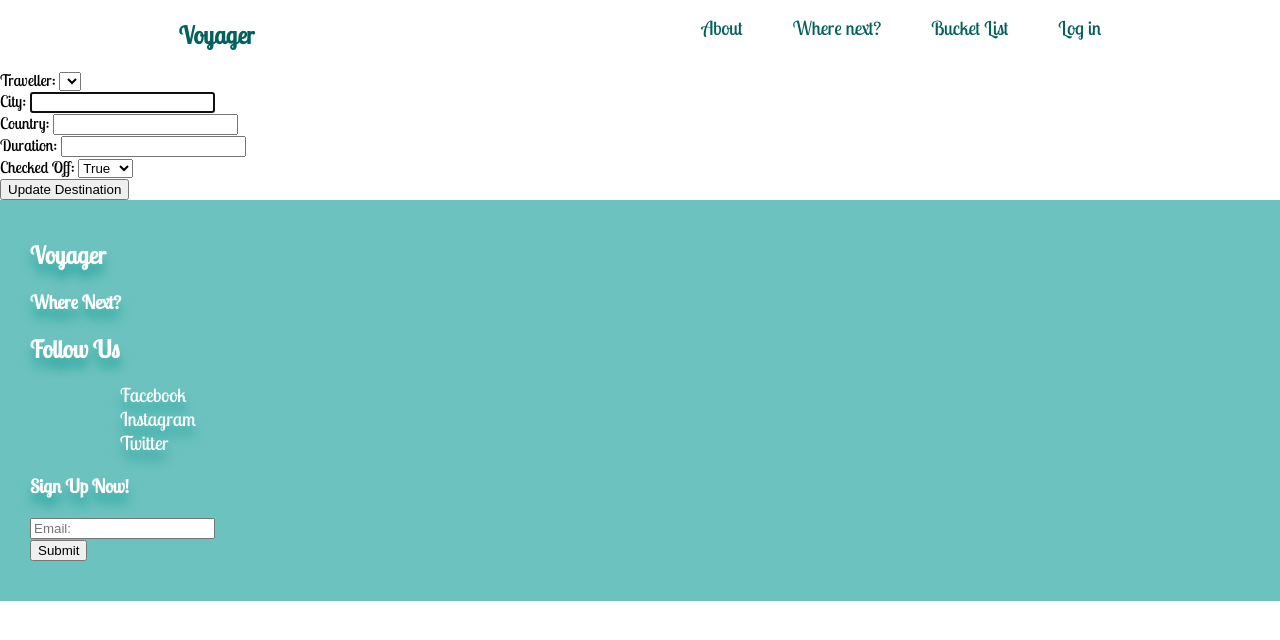
After one commit to lewissykes95/travel_app_project, a Flask app: template templates/destinations/edit.html in a window 1280 px wide. The commit adds this page. Shown: the top 640 px of the page. Run offline with Flask 2, Linux system fonts and the light colour scheme; the template is opened without the code that fills it, so the values that code supplies are empty.

Commit message:
created edit function in controller

```diff
--- a/app.py
+++ b/app.py
@@ -8,7 +8,7 @@ app = Flask(__name__)
 app.register_blueprint(destinations_blueprint)
 app.register_blueprint(travellers_blueprint)
 
-@app.route('/')
+@app.route('/Voyager')
 def home():
     return render_template('index.html')
 
--- a/controllers/traveller_controller.py
+++ b/controllers/traveller_controller.py
@@ -14,6 +14,9 @@ def login():
 def about():
     return render_template("about.html")
 
+
+
+
 # @travellers_blueprint.route("/bucket-list", methods=['GET'])
 # def list():
 #     travellers = traveller_repository.select_all()
--- a/repositories/destination_repository.py
+++ b/repositories/destination_repository.py
@@ -22,7 +22,7 @@ def select_all():
         traveller = traveller_repository.select(row['traveller_id'])
         destination = Destination(traveller, row['city'], row['country'], row['duration'], row['checked_off'], row['id'])
         destinations.append(destination)
-    return destination
+    return destinations
 
 def select(id):
     destination = None
--- a/templates/base.html
+++ b/templates/base.html
@@ -16,10 +16,10 @@
 <body>
     <header>
             <nav class="nav-bar-container">
-                <h1 class="nav-bar-item1"><a href="/">Voyager</a></h1>
+                <h1 class="nav-bar-item1"><a href="/Voyager">Voyager</a></h1>
                 <ul nav-list>
                     <li class="nav-bar-item2"><a href="/about">About</a></li>
-                    <li class="nav-bar-item3"><a href="/destinations">Where next?</a></li>
+                    <li class="nav-bar-item3"><a href="/destinations/new">Where next?</a></li>
                     <li class="nav-bar-item4"><a href="/bucket-list">Bucket List</a></li>
                     <li class="nav-bar-item5"><a href="/login">Log in</a></li>
                 </ul>
--- /dev/null
+++ b/templates/destinations/edit.html
@@ -0,0 +1,54 @@
+{% extends 'base.html' %}
+
+{% block content %}
+
+<form action="/tasks/{{destination.id}}" method="post">
+    <div>
+        <label for="traveller">Traveller:</label>
+        <select id="traveller" name="traveller_id">
+          {% for traveller in all_travellers %}
+            <option value="{{ traveller.id }}"
+              {% if destination.traveller.id== traveller.id %} selected="selected"{% endif %}>
+              {{ traveller.name }}
+            </option>
+          {% endfor %}
+        </select>
+      </div>
+    <div>
+      <label for="city">City:</label>
+      <input type="text" id="city" name="city" value="{{destination.city}}" required autofocus>
+    </div>
+
+    <div>
+      <label for="country">Country:</label>
+      <input type="text" id="country" name="country" value="{{destination.country}}" required>
+    </div>
+
+
+    <div>
+        <label for="duration">Duration:</label>
+        <input type="number" id="duration" name="duration" value="{{destination.duration}}" required>
+      </div>
+
+
+    <div>
+      <label for="checked-off">Checked Off:</label>
+      <select id="checked_off" name="checked_off">
+
+        <option value="true"
+          {% if destination.checked_off == True %} selected="selected" {% endif %}>
+          True
+        </option>
+
+        <option value="false"
+          {% if destination.checked_off == False %} selected="selected" {% endif %}>
+          False
+        </option>
+
+      </select>
+    </div>
+    <button type="submit">Update Destination</button>
+
+  </form>
+
+{% endblock %}
--- a/templates/destinations/new.html
+++ b/templates/destinations/new.html
@@ -7,7 +7,7 @@
     <div class="flex-container">
         <div class="flex-item1">
             <h1 id="bucket-list-title">Where to next?:</h1>
-            <form action="/bucket-list" method="post" class="flex-item">
+            <form action="/destinations" method="post" class="flex-item">
                 <div>
                     <label for="traveller">Traveller:</label>
 
--- a/templates/destinations/show.html
+++ b/templates/destinations/show.html
@@ -1,8 +1,6 @@
 {% extends 'base.html' %}
 
 {% block content %}
-
-    {% for destination in destinations %}
 
     <div>
         <p>{{ destination.traveller.name }}</p>
@@ -11,10 +9,10 @@
         <p>{{ destination.country }}</p>
         <p>{{ destination.duration }}</p>
         <p>{{ destination.checked_off }}</p>
-        <p><a href="/bucket-list/{{destination.id}}/edit">Edit</a></p>
+        <p><a href="/destinations/{{destination.id}}/edit">Edit</a></p>
     </div>
 
-    {% endfor %}
+
 
 
 {% endblock  %}
--- a/templates/index.html
+++ b/templates/index.html
@@ -4,7 +4,7 @@
 
 
 <div>
-    <a href="/destinations"><h1 class="text-center">Where next?</h1></a>
+    <a href="/destinations/new"><h1 class="text-center">Where next?</h1></a>
     <img src="https://res.cloudinary.com/enchanting/q_70,f_auto,c_fill,g_face/hj-web/2020/10/hybris-rar.4579.015.jpg" alt="" id="cook-islands">
 </div>
 <section class="cards">
```
Also changed, not shown: controllers/destination_controller.py (+67 -19 lines), templates/destinations/bucket-list.html (deleted, +0 -12 lines), templates/destinations/index.html (added, +27 -0 lines), 5718164.webp (deleted), hybris-rar.4579.015 (1).webp (deleted), milford-sound-new-zealand-5k-k6.jpeg (deleted), models/visits.py (added).
